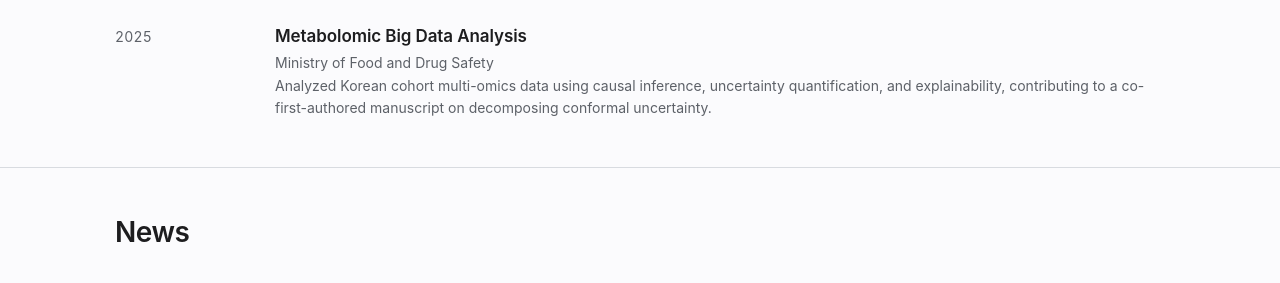
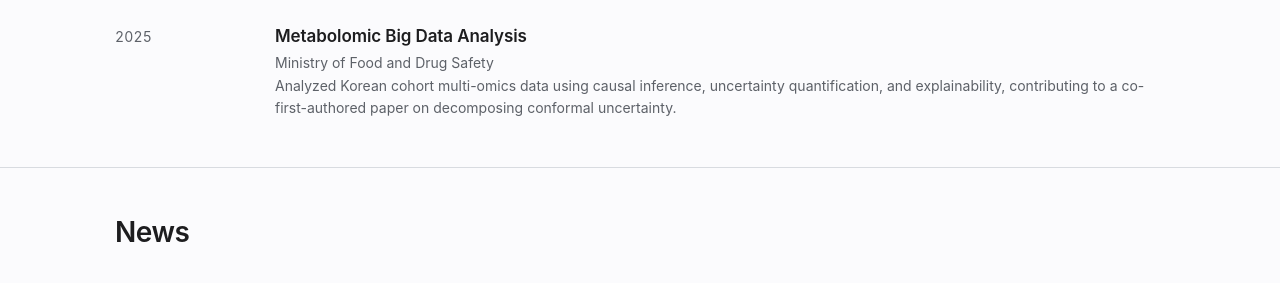
Before and after one commit to csymhph/csymhph.github.io, a Jekyll site: the page built from index.md, in a window 1280 px wide and 900 px high, scrolled down 1626 px. Shown: the part 183-466 px from the top of the window. Built offline with Jekyll 4.4.1, drawn with Linux system fonts in a browser that asks for light colours.

Commit message:
Describe the accepted metabolomic research output as a paper.

```diff
--- a/index.md
+++ b/index.md
@@ -124,7 +124,7 @@ permalink: /
         <div class="record-copy">
           <h3>Metabolomic Big Data Analysis</h3>
           <p>Ministry of Food and Drug Safety</p>
-          <p>Analyzed Korean cohort multi-omics data using causal inference, uncertainty quantification, and explainability, contributing to a co-first-authored manuscript on decomposing conformal uncertainty.</p>
+          <p>Analyzed Korean cohort multi-omics data using causal inference, uncertainty quantification, and explainability, contributing to a co-first-authored paper on decomposing conformal uncertainty.</p>
         </div>
       </li>
     </ol>
```
